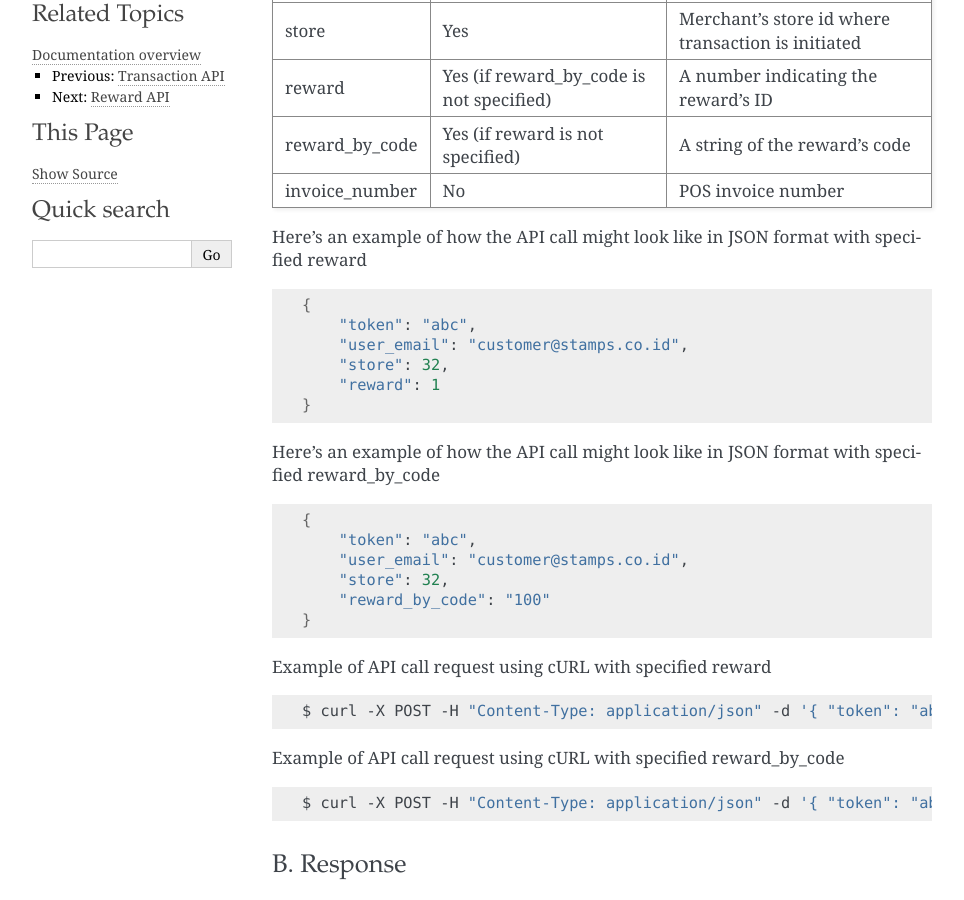
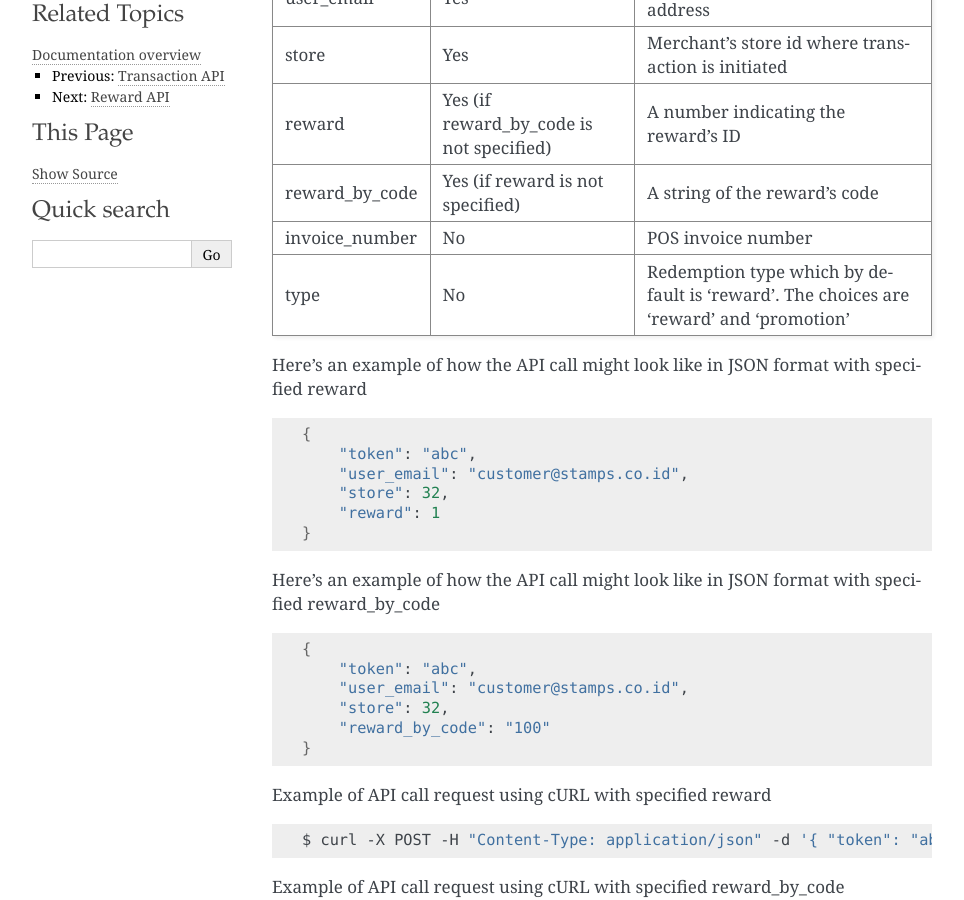
Before and after one commit to ui/stamps-api-docs, a Sphinx documentation site: the page built from source/redemption_api.rst, in a window 1280 px wide and 900 px high, scrolled down 484 px. Shown: the whole window, without its empty margins (148-1112 px from the left). Built offline with Sphinx 7.4.7, drawn with Linux system fonts in a browser that asks for light colours.

Commit message:
add type parameter

```diff
--- a/source/redemption_api.rst
+++ b/source/redemption_api.rst
@@ -25,6 +25,9 @@ reward          Yes (if reward_by_code is not specified)  A number indicating th
                                                           reward's ID
 reward_by_code  Yes (if reward is not specified)          A string of the reward's code
 invoice_number  No                                        POS invoice number
+type            No                                        Redemption type which by default is
+                                                          'reward'. The choices are
+                                                          'reward' and 'promotion'
 =============== ========================================= =========================
 
 Here's an example of how the API call might look like in JSON format with specified reward
```
